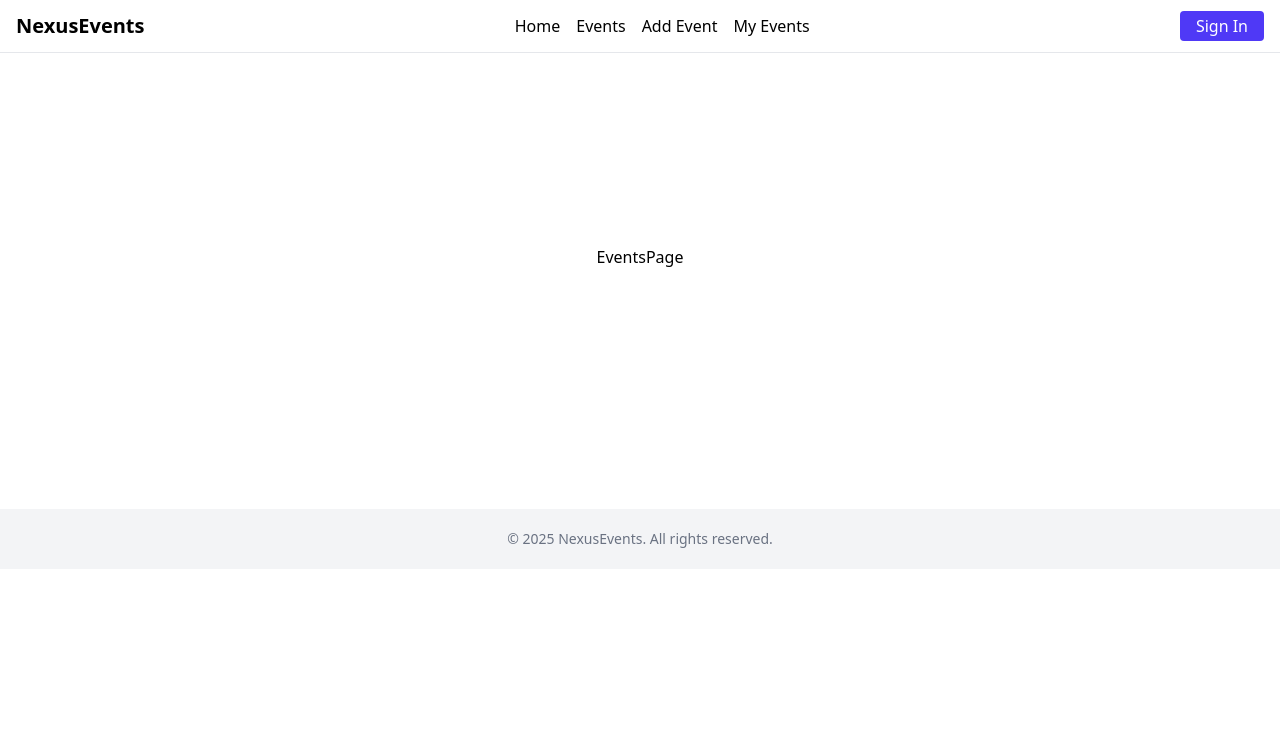
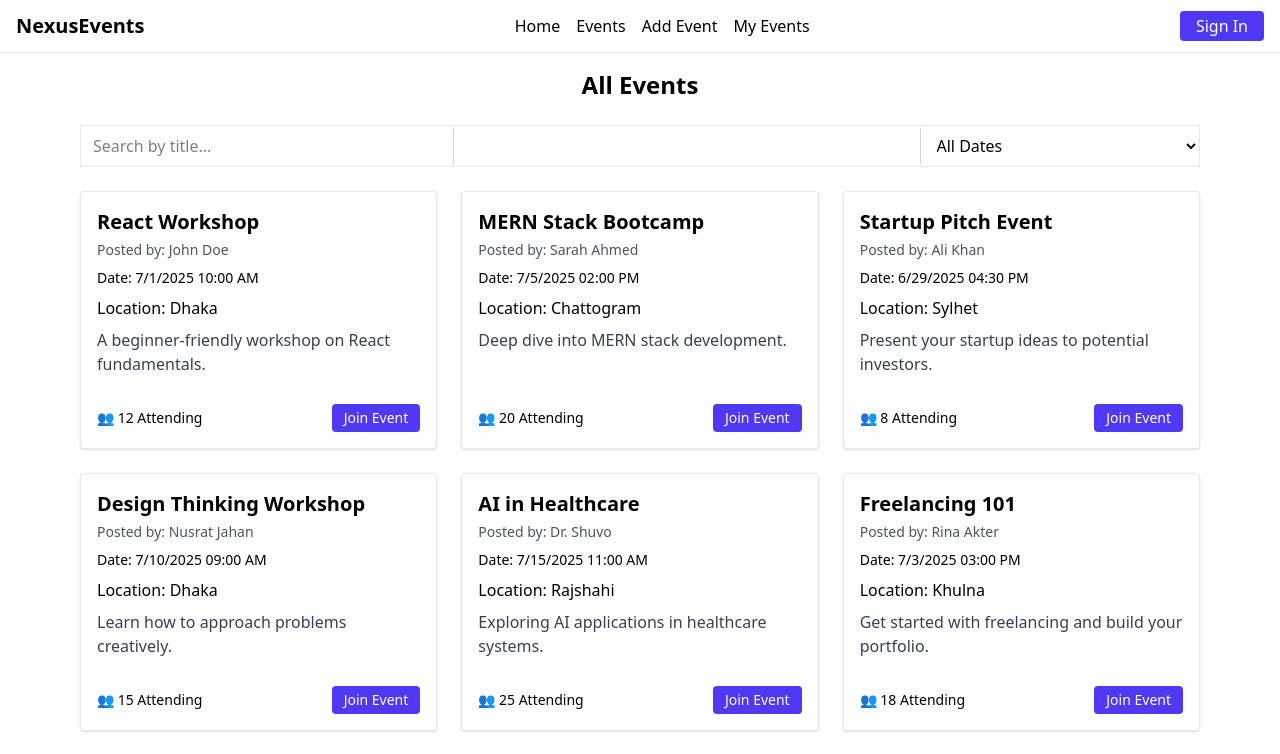
Before and after one commit to wahedpro/Event-Management-Web-Application, a React (Vite) app in the folder client/: page /events in a window 1280 px wide. Shown: the top 754 px of the page. Built offline with nearby package versions, Linux system fonts and the light colour scheme.

Commit message:
Events Page Design

```diff
--- /dev/null
+++ b/client/public/events.json
@@ -0,0 +1,65 @@
+[
+  {
+    "id": "1",
+    "title": "React Workshop",
+    "name": "John Doe",
+    "date": "2025-07-01T10:00",
+    "location": "Dhaka",
+    "description": "A beginner-friendly workshop on React fundamentals.",
+    "attendeeCount": 12
+  },
+  {
+    "id": "2",
+    "title": "MERN Stack Bootcamp",
+    "name": "Sarah Ahmed",
+    "date": "2025-07-05T14:00",
+    "location": "Chattogram",
+    "description": "Deep dive into MERN stack development.",
+    "attendeeCount": 20
+  },
+  {
+    "id": "3",
+    "title": "Startup Pitch Event",
+    "name": "Ali Khan",
+    "date": "2025-06-29T16:30",
+    "location": "Sylhet",
+    "description": "Present your startup ideas to potential investors.",
+    "attendeeCount": 8
+  },
+  {
+    "id": "4",
+    "title": "Design Thinking Workshop",
+    "name": "Nusrat Jahan",
+    "date": "2025-07-10T09:00",
+    "location": "Dhaka",
+    "description": "Learn how to approach problems creatively.",
+    "attendeeCount": 15
+  },
+  {
+    "id": "5",
+    "title": "AI in Healthcare",
+    "name": "Dr. Shuvo",
+    "date": "2025-07-15T11:00",
+    "location": "Rajshahi",
+    "description": "Exploring AI applications in healthcare systems.",
+    "attendeeCount": 25
+  },
+  {
+    "id": "6",
+    "title": "Freelancing 101",
+    "name": "Rina Akter",
+    "date": "2025-07-03T15:00",
+    "location": "Khulna",
+    "description": "Get started with freelancing and build your portfolio.",
+    "attendeeCount": 18
+  },
+  {
+    "id": "7",
+    "title": "Cyber Security Basics",
+    "name": "Tanvir Hasan",
+    "date": "2025-07-08T13:00",
+    "location": "Dhaka",
+    "description": "Learn to protect yourself from online threats.",
+    "attendeeCount": 10
+  }
+]
--- /dev/null
+++ b/client/src/components/EventCard/EventCard.jsx
@@ -0,0 +1,25 @@
+const EventCard = ({ event }) => {
+  return (
+    <div className="bg-white border border-gray-200 shadow rounded p-4 flex flex-col justify-between">
+      <div>
+        <h3 className="text-xl font-semibold mb-1">{event.title}</h3>
+        <p className="text-sm text-gray-600 mb-2">Posted by: {event.name}</p>
+        <p className="text-sm mb-2">
+          <span className="font-medium">Date:</span>{" "}
+          {new Date(event.date).toLocaleDateString()}{" "}
+          {new Date(event.date).toLocaleTimeString([], { hour: "2-digit", minute: "2-digit" })}
+        </p>
+        <p className="mb-2"><span className="font-medium">Location:</span> {event.location}</p>
+        <p className="text-gray-700 mb-3">{event.description}</p>
+      </div>
+      <div className="flex justify-between items-center mt-4">
+        <p className="text-sm">👥 {event.attendeeCount} Attending</p>
+        <button className="bg-indigo-600 text-white px-3 py-1 rounded hover:bg-indigo-700 text-sm">
+          Join Event
+        </button>
+      </div>
+    </div>
+  );
+};
+
+export default EventCard;
--- a/client/src/pages/EventsPage/EventsPage.jsx
+++ b/client/src/pages/EventsPage/EventsPage.jsx
@@ -1,8 +1,85 @@
+// EventsPage
+import { useEffect, useState } from "react";
+import EventCard from "../../components/EventCard/EventCard";
 
-function EventsPage() {
+const EventsPage = () => {
+  const [events, setEvents] = useState([]);
+  const [searchTerm, setSearchTerm] = useState("");
+  const [filterOption, setFilterOption] = useState("");
+
+  useEffect(() => {
+    fetch("/events.json")
+      .then((res) => res.json())
+      .then((data) => setEvents(data));
+  }, []);
+
+  // search filter
+  const filteredEvents = events.filter((event) => {
+    const titleMatch = event.title
+      .toLowerCase()
+      .includes(searchTerm.toLowerCase());
+
+    let filterMatch = true;
+    const eventDate = new Date(event.date);
+    const now = new Date();
+
+    if (filterOption === "today") {
+      filterMatch = eventDate.toDateString() === now.toDateString();
+    } else if (filterOption === "week") {
+      const startOfWeek = new Date();
+      startOfWeek.setDate(now.getDate() - now.getDay());
+      const endOfWeek = new Date(startOfWeek);
+      endOfWeek.setDate(startOfWeek.getDate() + 6);
+      filterMatch = eventDate >= startOfWeek && eventDate <= endOfWeek;
+    } else if (filterOption === "month") {
+      filterMatch =
+        eventDate.getMonth() === now.getMonth() &&
+        eventDate.getFullYear() === now.getFullYear();
+    }
+
+    return titleMatch && filterMatch;
+  });
+
   return (
-    <div className="flex justify-center items-center py-48">EventsPage</div>
-  )
-}
+    <div className="max-w-6xl mx-auto p-4">
+      <h2 className="text-2xl font-bold mb-6 text-center">All Events</h2>
 
-export default EventsPage
+      {/* Search & Filter */}
+      <div className="flex flex-col md:flex-row justify-between items-center mb-6 gap-4 border border-gray-200">
+        {/* Search */}
+        <input
+          type="text"
+          placeholder="Search by title..."
+          value={searchTerm}
+          onChange={(e) => setSearchTerm(e.target.value)}
+          className="border-r border-gray-300 rounded px-3 py-2 w-full md:w-1/3"
+        />
+
+        {/* Filter */}
+        <select
+          value={filterOption}
+          onChange={(e) => setFilterOption(e.target.value)}
+          className="border-l border-gray-300 rounded px-3 py-2 w-full md:w-1/4"
+        >
+          <option value="">All Dates</option>
+          <option value="today">Today</option>
+          <option value="week">This Week</option>
+          <option value="month">This Month</option>
+        </select>
+      </div>
+
+      {/* Event Cards */}
+      {filteredEvents.length === 0 ? (
+        <p className="text-center">No events found.</p>
+      ) : (
+        <div className="grid grid-cols-1 md:grid-cols-2 lg:grid-cols-3 gap-6">
+          {filteredEvents.map((event) => (
+            <EventCard key={event.id} event={event} />
+          ))}
+        </div>
+      )}
+    </div>
+  );
+};
+
+export default EventsPage;
```
